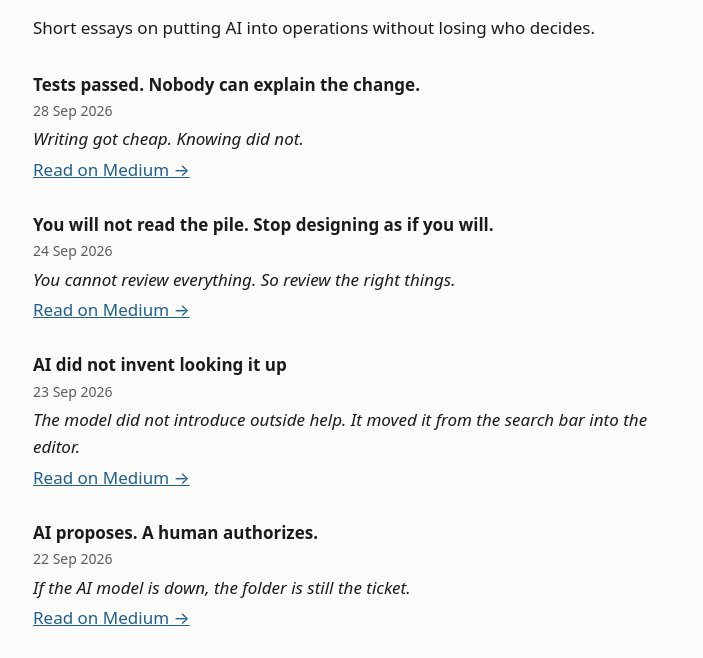
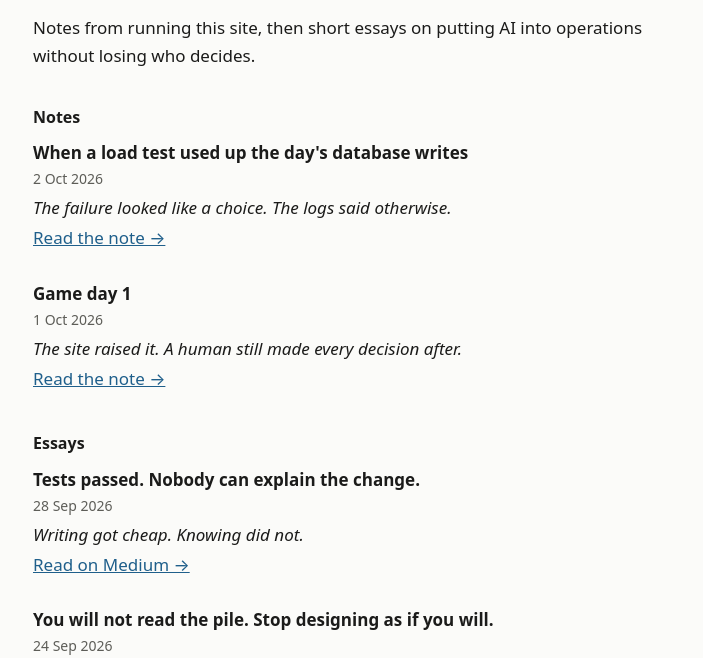
Before and after one commit to vikiscoding/vikrant-personal-website, an Astro site: page /notes in a window 1280 px wide. Shown: the part 136-794 px from the top of the page, without its empty margins (287-990 px from the left). Built offline with nearby package versions, Linux system fonts and the light colour scheme; Astro itself is replaced by a stand-in of ours.

Commit message:
Drop the CompuCom percentages and lead with the notes
The 55% and 35% figures are not on the résumé, so the paragraph now says only that a large share of the volume moved onto automated resolution and that restore time got shorter. Writing lists the two postmortems above the essays. A short path above the proof cards points at the live page, both notes, and the public issues.

Co-Authored-By: Grok <noreply@x.ai>

```diff
--- a/src/data/profile.ts
+++ b/src/data/profile.ts
@@ -21,6 +21,34 @@ export interface Post {
   /** Canonical Medium URL. We list and link; we never republish. */
   url: string;
 }
+
+/**
+ * On-site notes, newest first. Listed above the essays; the bodies stay on their own pages.
+ * Claims are the owner's one-line readings. "Decision", not "step": game day 1's note says an AI
+ * triaged the alert and every decision after that stayed with a person.
+ */
+export interface SiteNote {
+  title: string;
+  /** YYYY-MM-DD */
+  date: string;
+  claim: string;
+  href: string;
+}
+
+export const siteNotes: SiteNote[] = [
+  {
+    title: "When a load test used up the day's database writes",
+    date: "2026-10-02",
+    claim: "The failure looked like a choice. The logs said otherwise.",
+    href: "/notes/postmortem-free-tier-writes/",
+  },
+  {
+    title: "Game day 1",
+    date: "2026-10-01",
+    claim: "The site raised it. A human still made every decision after.",
+    href: "/notes/postmortem-game-day-1/",
+  },
+];
 
 /** Medium posts, newest first. Titles, dates and URLs from the Medium feed (medium.com/feed/@svikrant), 30 Sep 2026. */
 export const writing: Post[] = [
@@ -60,7 +88,9 @@ export function formatDate(iso: string): string {
 // Homepage copy by the owner (1 Oct 2026, ADR-022), with factual corrections agreed in review:
 // "IT services" not "software" for fifteen years (2009–2017 was IT operations); the ~95% is the infrastructure
 // for the 22 programs (résumé); the CompuCom team supported the estate, the integration was an SME role (résumé);
-// 55% / 35% are the owner's figures (not on the résumé); drafts are never sent by anyone.
+// drafts are never sent by anyone.
+// 3 Oct 2026: the CompuCom 55% and 35% figures came off this page. They were the owner's, not on the résumé,
+// and the paragraph no longer states a magnitude for automation or restore time.
 export const profile = {
   name: "Vikrant Singh",
   // Must match the LinkedIn headline. Regenerate public/og.png when it changes (scripts/make-brand-assets.py).
@@ -72,7 +102,7 @@ export const profile = {
   story: [
     "For fifteen years I've been accountable for IT services reaching people and staying up.",
     "At Citi, through Virtusa, I ran delivery across 22 Trade and Transaction Services programs in North America, from design to go-live; the infrastructure for all 22 landed about 95% on time. Root-cause work on two trade applications cut repeat incidents by 60%.",
-    "For the Government of Ontario, through CompuCom (2018–2021), I led a 15-person team supporting a 24x7 estate of 3,000+ servers, and was the subject-matter expert on its ServiceNow–Remedy integration. I was the person the client called on Sev-1 and Sev-2, and I ran the response through restore. Fully automated resolution went from zero to 55% of volume, and time to restore fell by 35%.",
+    "For the Government of Ontario, through CompuCom (2018–2021), I led a 15-person team supporting a 24x7 estate of 3,000+ servers, and was the subject-matter expert on its ServiceNow–Remedy integration. I was the person the client called on Sev-1 and Sev-2, and I ran the response through restore. We moved a large share of that volume onto automated resolution and shortened restore time by tightening the integration path and the runbooks around it.",
   ],
   principles: {
     lead: "What I hold a team to.",
@@ -81,6 +111,38 @@ export const profile = {
   aim: {
     lead: "What I'm building toward.",
     text: "Owning a product team end to end: the build as well as the run.",
+  },
+  // Minute walk above "Proof you can open". Not a fifth proof item (ADR-022, ADR-023): these four links
+  // already exist. "Early readings" because the first 30-day window is still open (completes 30 Oct 2026);
+  // this line must not read as a finished error budget. The free-tier line does not call that event an outage:
+  // pages kept serving, and capacity is not paged (incident of 2 Oct 2026).
+  shortPath: {
+    heading: "A short path",
+    lede: "If you only have a minute:",
+    steps: [
+      {
+        label: "Live reliability",
+        href: "/reliability/",
+        text: "this site's own SLOs and error budgets (still early readings) and recent failures.",
+      },
+      {
+        label: "When the write budget ran out",
+        href: "/notes/postmortem-free-tier-writes/",
+        text: "a load test of mine used up the day's database writes, and what changed after.",
+      },
+      {
+        label: "Incident desk",
+        // /issues alone is open-only, and every ticket so far is closed, so that page looks empty.
+        // is:issue is the public record, open and closed, not a hand-picked subset.
+        href: "https://github.com/vikiscoding/vikrant_perswebsite_incidents_aiengine/issues?q=is%3Aissue",
+        text: "alerts land as public issues; an agent proposes, and a human authorizes every decision after that.",
+      },
+      {
+        label: "Game day 1",
+        href: "/notes/postmortem-game-day-1/",
+        text: "a planned fault, already run, through detect, triage, and restore.",
+      },
+    ],
   },
   location: "Toronto, Canada",
   // null = not rendered.
--- a/src/pages/notes/index.astro
+++ b/src/pages/notes/index.astro
@@ -1,19 +1,34 @@
 ---
-// Writing index. Lists Medium posts with date and one claim in the post's own words; links to the canonical URL.
-// Never republish full posts here.
+// Writing index. On-site notes first, then Medium posts (title, date, one claim, outbound link).
+// Never republish full posts here. Medium titles, dates and claims stay the feed's own words.
 import Base from "../../layouts/Base.astro";
-import { formatDate, writing } from "../../data/profile";
+import { formatDate, siteNotes, writing } from "../../data/profile";
 ---
 
-<Base title="Writing · vikrantsingh.fyi" description="Essays on AI in operations: gated agents, review at scale, and owning the change.">
+<Base title="Writing · vikrantsingh.fyi" description="Notes from running this site, then essays on AI in operations: gated agents, review at scale, and owning the change.">
   <h1>Writing</h1>
-  <p>Short essays on putting AI into operations without losing who decides.</p>
+  <p>Notes from running this site, then short essays on putting AI into operations without losing who decides.</p>
 
+  <h2 class="section">Notes</h2>
+  <ol class="posts">
+    {
+      siteNotes.map((n) => (
+        <li>
+          <h3><a href={n.href}>{n.title}</a></h3>
+          <p class="meta"><time class="muted" datetime={n.date}>{formatDate(n.date)}</time></p>
+          <p class="claim">{n.claim}</p>
+          <p><a href={n.href}>Read the note →</a></p>
+        </li>
+      ))
+    }
+  </ol>
+
+  <h2 class="section">Essays</h2>
   <ol class="posts">
     {
       writing.map((p) => (
         <li>
-          <h2><a href={p.url}>{p.title}</a></h2>
+          <h3><a href={p.url}>{p.title}</a></h3>
           <p class="meta"><time class="muted" datetime={p.date}>{formatDate(p.date)}</time></p>
           <p class="claim">{p.claim}</p>
           <p><a href={p.url}>Read on Medium →</a></p>
@@ -22,19 +37,18 @@ import { formatDate, writing } from "../../data/profile";
     }
   </ol>
 
-  <h2 class="also">On this site</h2>
+  <h2 class="also">Also on this site</h2>
   <ul class="onsite">
-    <li><a href="/notes/postmortem-free-tier-writes/">Postmortem: a load test used up the day's database writes</a> <time class="muted" datetime="2026-10-02">· 2 Oct 2026</time>. A real, self-inflicted incident: what broke, what didn't, and the rule that came out of it.</li>
-    <li><a href="/notes/postmortem-game-day-1/">Postmortem: game day 1</a> <time class="muted" datetime="2026-10-01">· 1 Oct 2026</time>. I broke this site on purpose; eight findings, six fixed.</li>
     <li><a href="/notes/how-this-site-is-run/">How this site is run</a>: the heartbeat, the probe and the objectives behind the <a href="/reliability/">Live reliability</a> page.</li>
   </ul>
 </Base>
 
 <style>
-  .posts { list-style: none; padding: 0; margin: 2rem 0 0; display: grid; gap: 1.75rem; }
-  .posts h2 { font-size: 1.0625rem; margin: 0; line-height: 1.35; }
-  .posts h2 a { color: var(--fg); text-decoration: none; }
-  .posts h2 a:hover { text-decoration: underline; }
+  .section { font-size: 1rem; margin: 2.25rem 0 0; }
+  .posts { list-style: none; padding: 0; margin: 0.75rem 0 0; display: grid; gap: 1.75rem; }
+  .posts h3 { font-size: 1.0625rem; margin: 0; line-height: 1.35; font-weight: 650; }
+  .posts h3 a { color: var(--fg); text-decoration: none; }
+  .posts h3 a:hover { text-decoration: underline; }
   .posts p { margin: 0.2rem 0; }
   .meta { font-size: 0.875rem; }
   .claim { font-style: italic; }
```
Also changed, not shown: docs/STATUS.md (+2 -1 lines), src/pages/index.astro (+18 -1 lines).
